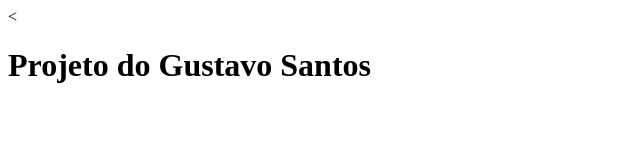
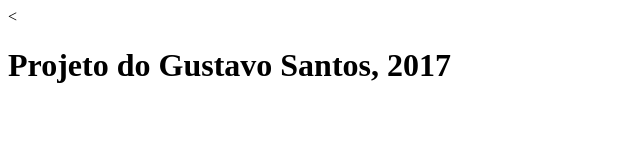
Before and after one commit to gustavosinfo/Curso_git, a plain HTML site: page index.html in a window 1280 px wide. Shown: the whole page, without its empty margins (0-640 px from the left). Drawn offline with Linux system fonts and the light colour scheme.

Commit message:
adicionei o ano

```diff
--- a/index.html
+++ b/index.html
@@ -4,7 +4,7 @@
 	<title></title>
 </head>
 <body>
-<h1>Projeto do Gustavo Santos</h1>
+<h1>Projeto do Gustavo Santos, 2017</h1>
 
 </body>
 </html>
```
